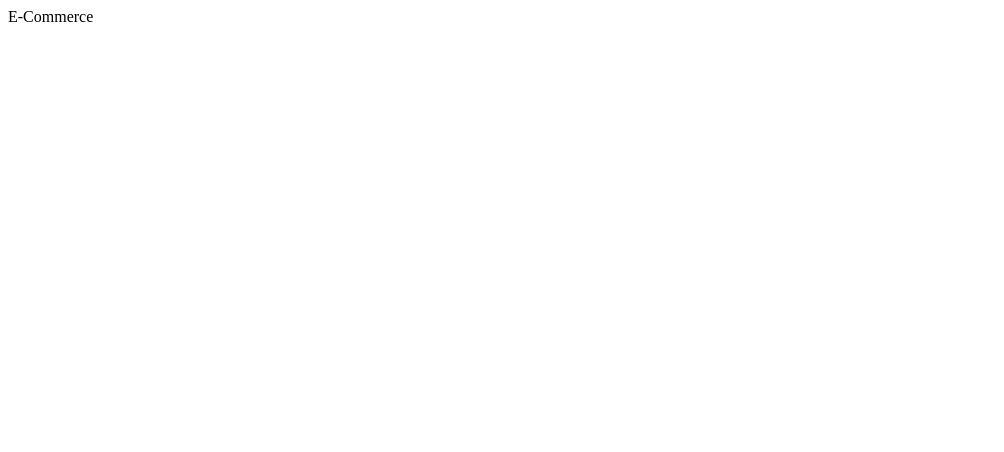
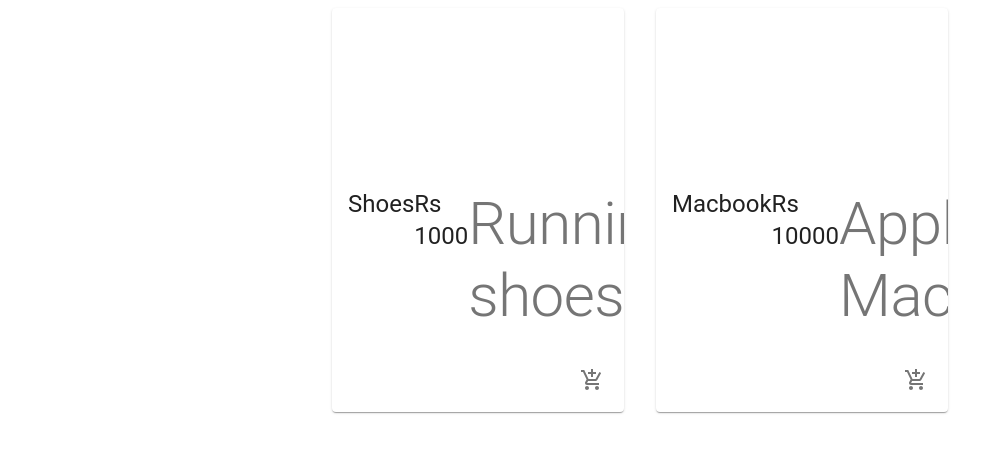
Before and after one commit to NandodkarAmogh/Bookverse, a React (Create React App) app: page / in a window 1280 px wide. Shown: the top 452 px of the page, without its empty margins (0-1004 px from the left). Built offline with nearby package versions, Linux system fonts and the light colour scheme.

Commit message:
Mock Products

```diff
--- a/src/App.js
+++ b/src/App.js
@@ -1,9 +1,10 @@
-import React from 'react'
+import React from 'react';
+import Products from './components/Products/Products';
 
 const App = () => {
   return (
     <div>
-      E-Commerce
+      <Products />
     </div>
   )
 }
--- /dev/null
+++ b/src/components/Products/Product/Product.jsx
@@ -0,0 +1,34 @@
+import React from 'react';
+import { Card, CardMedia, CardContent, CardActions, Typography, IconButton } from '@material-ui/core';
+import { AddShoppingCart } from '@material-ui/icons';
+
+import useStyles from './styles';
+
+const Product = ({product}) => {
+    const classes = useStyles();
+    return (
+        <Card className={classes.root}>
+            <CardMedia className={classes.media} image='' title = {product.name} />
+            <CardContent>
+                <div className={classes.cardContent}>
+                    <Typography variant='h5' gutterBottom>
+                        {product.name}
+                    </Typography>
+                    <Typography variant='h5'>
+                        {product.price}
+                    </Typography>
+                    <Typography variant='h2' color='textSecondary'>
+                        {product.description}
+                    </Typography>
+                </div>
+            </CardContent>
+            <CardActions disableSpacing className = {classes.cardActions}>
+                <IconButton aria-label='Add to Cart'>
+                    <AddShoppingCart />
+                </IconButton>
+            </CardActions>
+        </Card>
+    )
+}
+
+export default Product
--- /dev/null
+++ b/src/components/Products/Product/styles.js
@@ -0,0 +1,20 @@
+import { makeStyles } from '@material-ui/core/styles';
+
+export default makeStyles(() => ({
+  root: {
+    // maxWidth: 345, original width style
+    maxWidth: '100%',
+  },
+  media: {
+    height: 0,
+    paddingTop: '56.25%', // 16:9
+  },
+  cardActions: {
+    display: 'flex',
+    justifyContent: 'flex-end',
+  },
+  cardContent: {
+    display: 'flex',
+    justifyContent: 'space-between',
+  },
+}));
--- /dev/null
+++ b/src/components/Products/Products.jsx
@@ -0,0 +1,36 @@
+import React from 'react';
+import { Grid } from '@material-ui/core';
+import Product from './Product/Product';
+
+const products = [
+    {
+        id: 1,
+        name: 'Shoes',
+        description: 'Running shoes',
+        price: 'Rs 1000'
+    },
+    {
+        id: 2,
+        name: 'Macbook',
+        description: 'Apple Macbook',
+        price: 'Rs 10000'
+    },
+]
+
+const Products = () => {
+    return (
+        <main>
+            <Grid container justifyContent='center' spacing={4}>
+                {products.map((product) => (
+                    <Grid item key={product.id} xs={12} sm={6} md={4} lg={3}>
+                            <Product product = {product}/>
+                    </Grid>
+                ))}
+            </Grid>
+        </main>
+    )
+
+
+}
+
+export default Products
```
